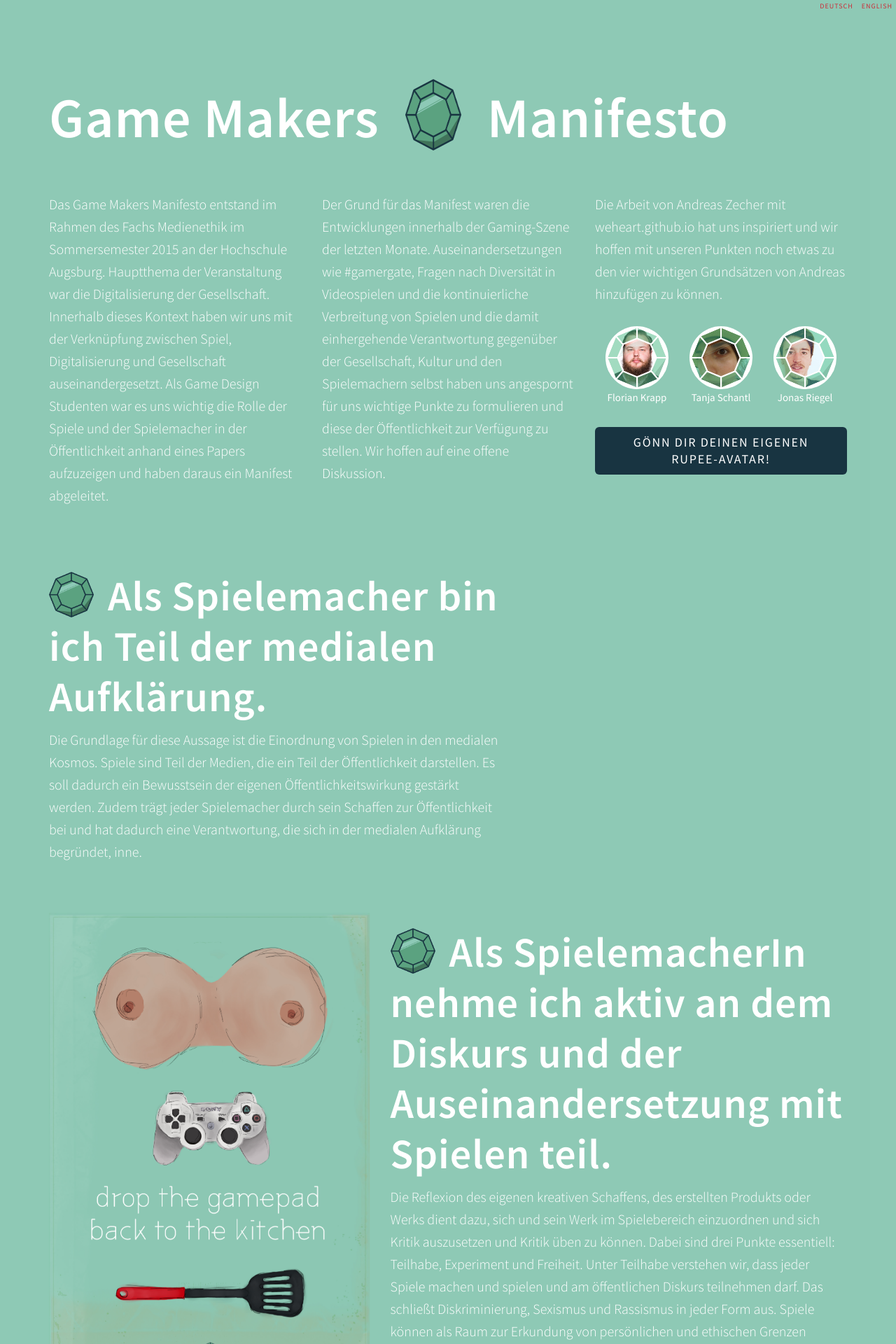
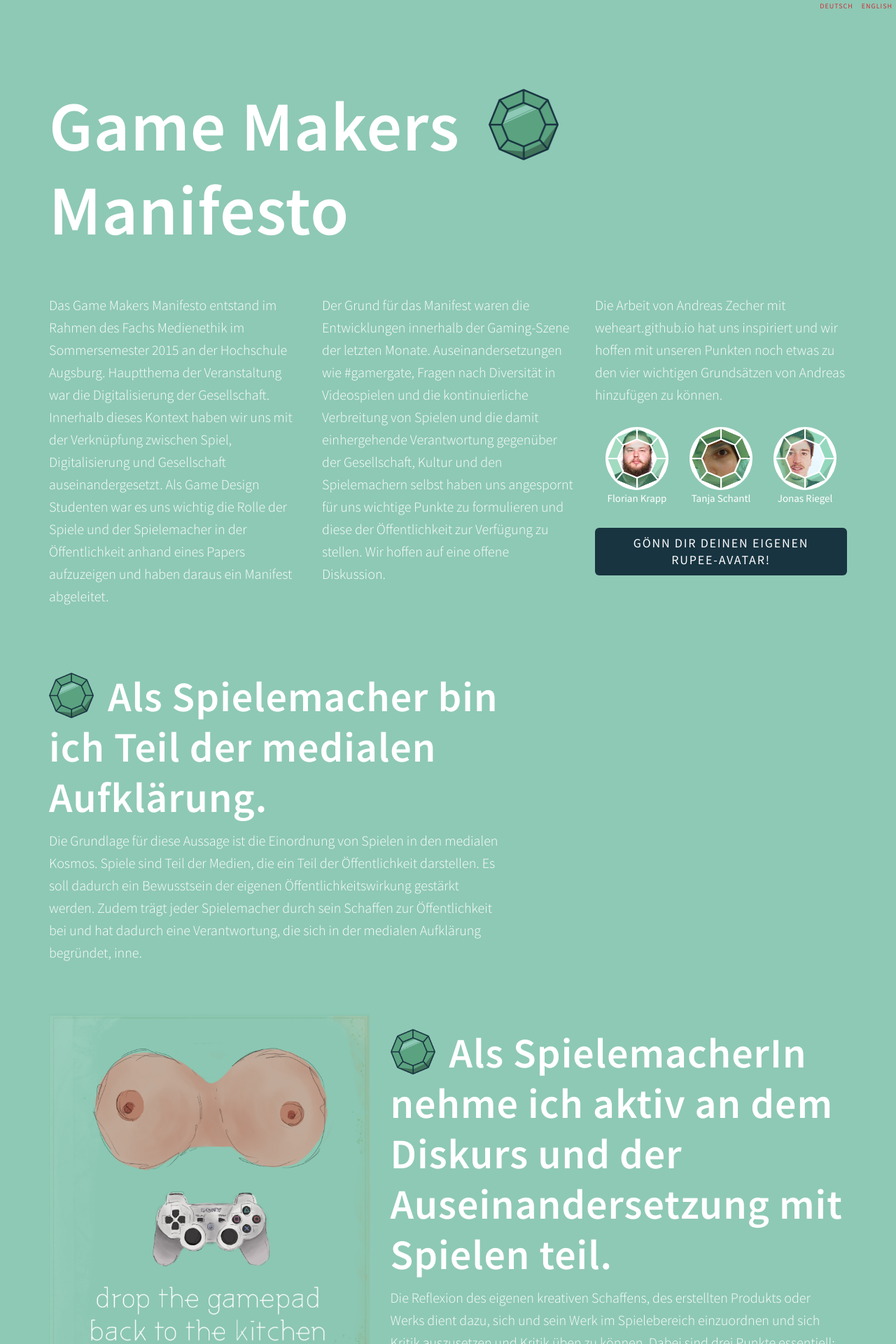
Before and after one commit to gamemakersmanifesto/gamemakersmanifesto.github.io, a Jekyll site: the page built from index.html, in a window 1280 px wide. Shown: the top 1920 px of the page at 70% size. Built offline with Jekyll 4.4.1, drawn with Linux system fonts in a browser that asks for light colours; nearby versions of some CDN libraries; comment, search, counter and statistics services are not loaded.

Commit message:
REFURBISH: Structure + Css

```diff
--- a/css/main.css
+++ b/css/main.css
@@ -123,8 +123,7 @@ h2 {
 }
 .rupee-big {
     margin-right:20px;
-    padding-left:20px;
-    margin-left:0;
+    margin-left:20px;
     margin-top:-25px;
     display: inline-block;
     width:100px;
@@ -138,7 +137,7 @@ p {
 
 @media all and (min-width: 960px) {
     h1 {
-        font-size: 8rem;
+        font-size: 10rem;
     }
     h2 {
         font-size: 6rem;
@@ -150,7 +149,7 @@ p {
 
 @media all and (max-width: 959px) and (min-width: 600px) {
     h1 {
-        font-size: 7rem;
+        font-size: 8.5rem;
     }
     h2 {
         font-size: 5rem;
@@ -162,7 +161,7 @@ p {
 
 @media all and (max-width: 599px) and (min-width: 320px) {
     h1 {
-        font-size: 6rem;
+        font-size: 7rem;
     }
     h2 {
         font-size: 4rem;
```
